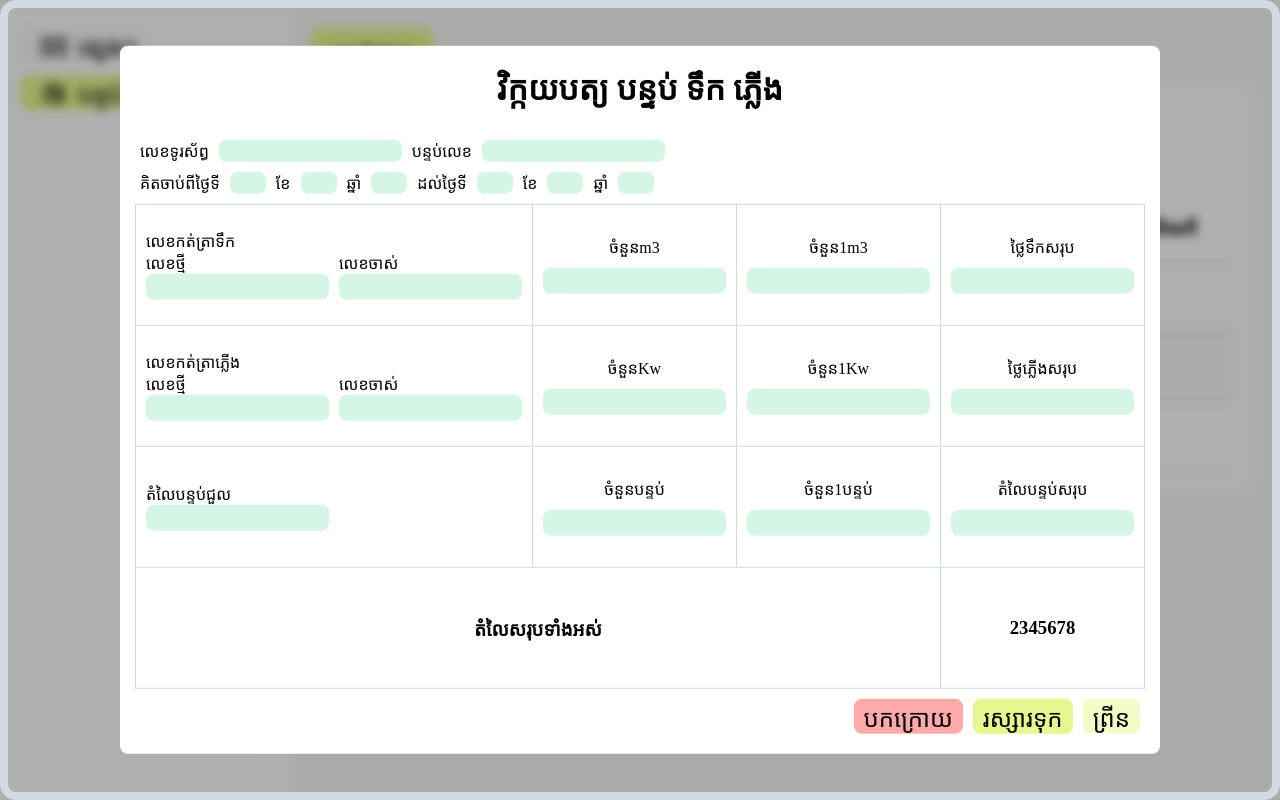
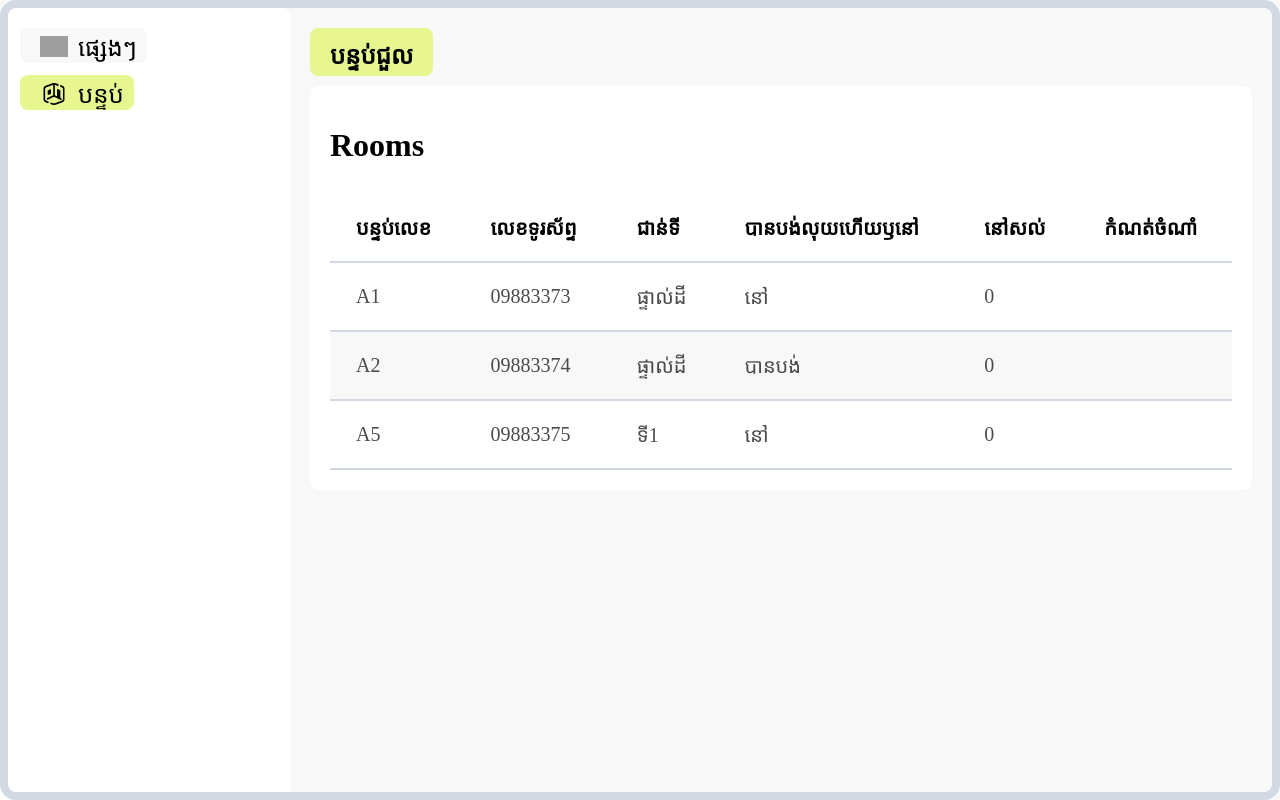
Before and after one commit to NASAboy342/Noria, a Vue app in the folder NoriaFE/NoriaFE/: page /rooms in a window 1280 px wide. Built offline with nearby package versions, Linux system fonts and the light colour scheme; grey boxes are pictures that could not be loaded; a web font is replaced by a local one.

Commit message:
handle open popup and close popup

```diff
--- a/NoriaFE/NoriaFE/src/components/roomDetail.vue
+++ b/NoriaFE/NoriaFE/src/components/roomDetail.vue
@@ -1,3 +1,10 @@
+<script setup lang="ts">
+
+const emit = defineEmits<{
+    (e: "close"): void;
+}>();
+</script>
+
 <template>
     <div class="container">
         <div class="header">
@@ -152,9 +159,9 @@
             </div>
         </div>
         <div class="footer">
-            <div class="button negative">បកក្រោយ</div>
-            <div class="button selected">រស្សារទុក</div>
-            <div class="button focus">ព្រីន</div>
+            <div class="button negative" @click="emit('close')">បកក្រោយ</div>
+            <div class="button selected" @click="emit('close')">រស្សារទុក</div>
+            <div class="button focus" @click="emit('close')">ព្រីន</div>
         </div>
     </div>
 </template>
--- a/NoriaFE/NoriaFE/src/pages/rooms.vue
+++ b/NoriaFE/NoriaFE/src/pages/rooms.vue
@@ -19,6 +19,9 @@
     }));
     console.log("Fetched rooms:", rooms.value);
 });
+const isShowRoomDetails = ref(false);
+
+
 </script>
 <style scoped>
 .rooms-page {
@@ -53,12 +56,12 @@
     <div class="rooms-page">
         <div class="card">
             <h1>Rooms</h1>
-            <customTable :objects="roomInKhmer"/>
+            <customTable :objects="roomInKhmer" @row-click="isShowRoomDetails = true"/>
         </div>
 
-        <div class="popup-container">
+        <div class="popup-container" v-if="isShowRoomDetails">
             <div class="card roomDetailsPopup">
-                <roomDetail />
+                <roomDetail @close="isShowRoomDetails = false"/>
             </div>
         </div>
     </div>
```
